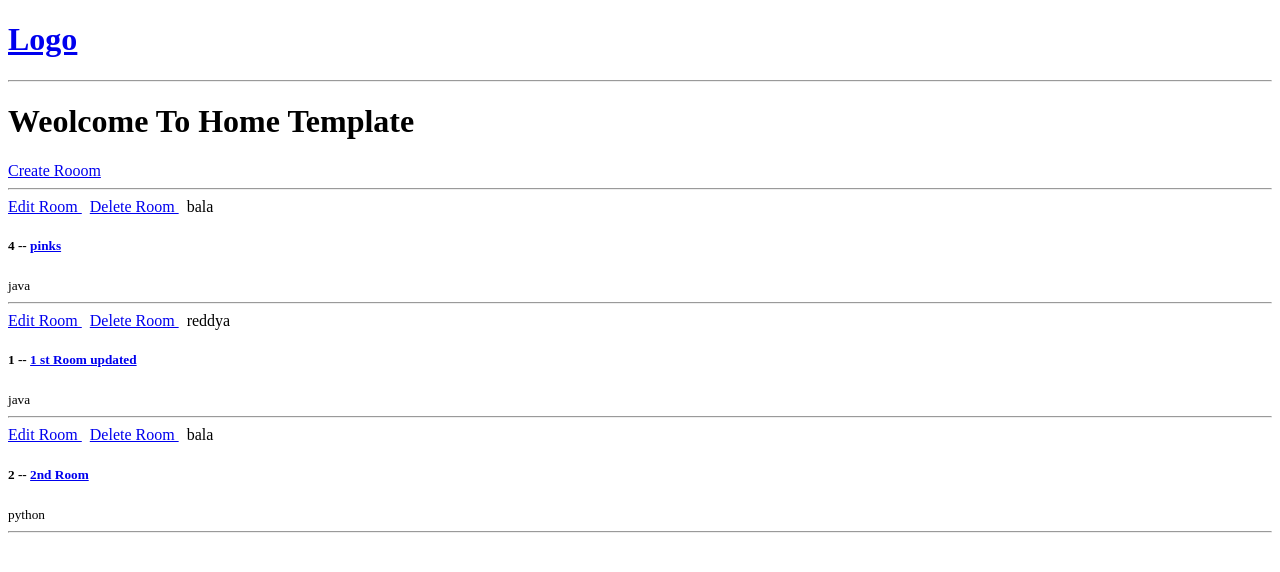
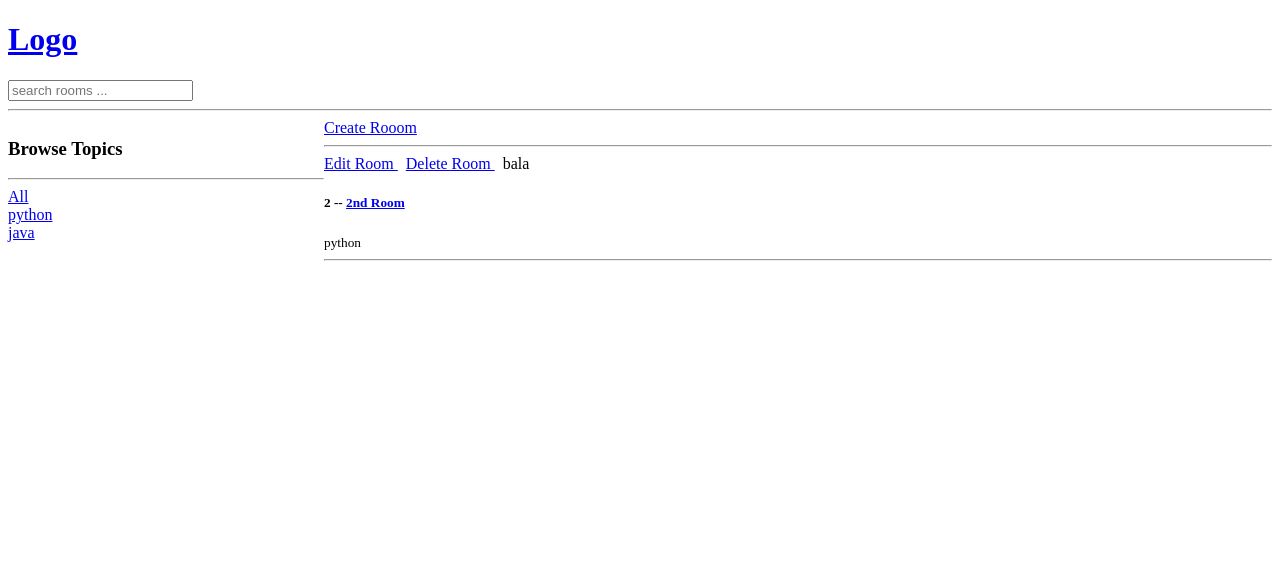
Before and after one commit to akitibala/studybuddy, a Django app: a page that uses templates/navbar.html in a window 1280 px wide. Shown: the top 572 px of the page. Run offline with Django 3.2, Linux system fonts and the light colour scheme; data comes from the database, SQL or seed files in the repository; both versions use the stored data as it was after the commit.

Commit message:
serach added

```diff
--- a/base/templates/base/home.html
+++ b/base/templates/base/home.html
@@ -1,7 +1,26 @@
  {% extends 'main.html' %}
 
  {% block content %}
-<h1>Weolcome To Home Template</h1>
+ <style>
+  .home-container {
+      display:grid;
+      grid-template-columns:1fr 3fr;
+  }
+ </style>
+<div class="home-container" >
+<div>
+<h3>Browse Topics</h3>
+<hr>
+<div>
+ <a href="{% url 'home' %}" >All</a>
+ </div>
+{% for topic in topics%}
+ <div>
+ <a href="{% url 'home' %}?q={{topic.name}}" >{{topic.name}}</a>
+ </div>
+{% endfor%}
+</div>
+
 <div>
     <a href="{% url  'create-room'%}" >Create Rooom</a>
     <hr>
@@ -20,5 +39,6 @@
 
     </div>
 </div>
+</div>
 
 {% endblock content %}
--- a/base/views.py
+++ b/base/views.py
@@ -1,21 +1,23 @@
 from django.shortcuts import redirect, render , HttpResponse
-from .models import Room
+from .models import Room ,Topic
 from .forms import RoomForm
-# from django.
+from django.db.models import Q
 # rooms=[
 #     {'id':1,'name':'Room 1'},
 #     {'id':2 , 'name':'Room 2'},
 # ]
 # Create your views here.
 def home(request):
-    rooms = Room.objects.all()
-    context = { 'rooms':rooms}
+    q = request.GET.get('q','')
+    rooms = Room.objects.filter(Q(topic__name__icontains=q)|
+    Q(name__icontains=q)|
+    Q(description__icontains=q))
+    topics = Topic.objects.all()
+    context = { 'rooms':rooms,'topics':topics}
     return render(request,'base/home.html',context)
 def  room(request,pk):
     room = Room.objects.get(id=int(pk))
-    # for i in rooms:
-    #     if i['id'] == int(pk):
-    #         room=i
+
     context ={'room':room}
     return render(request,'base/room.html',context)
 
--- a/templates/navbar.html
+++ b/templates/navbar.html
@@ -1,4 +1,7 @@
 <a href="/" >
     <h1>Logo</h1>
 </a>
+<form method="GET" action="{% url 'home' %}" >
+<input type='text' name='q' placeholder="search rooms ..."/>
+</form>
 <hr>
```
Also changed, not shown: db.sqlite3.
